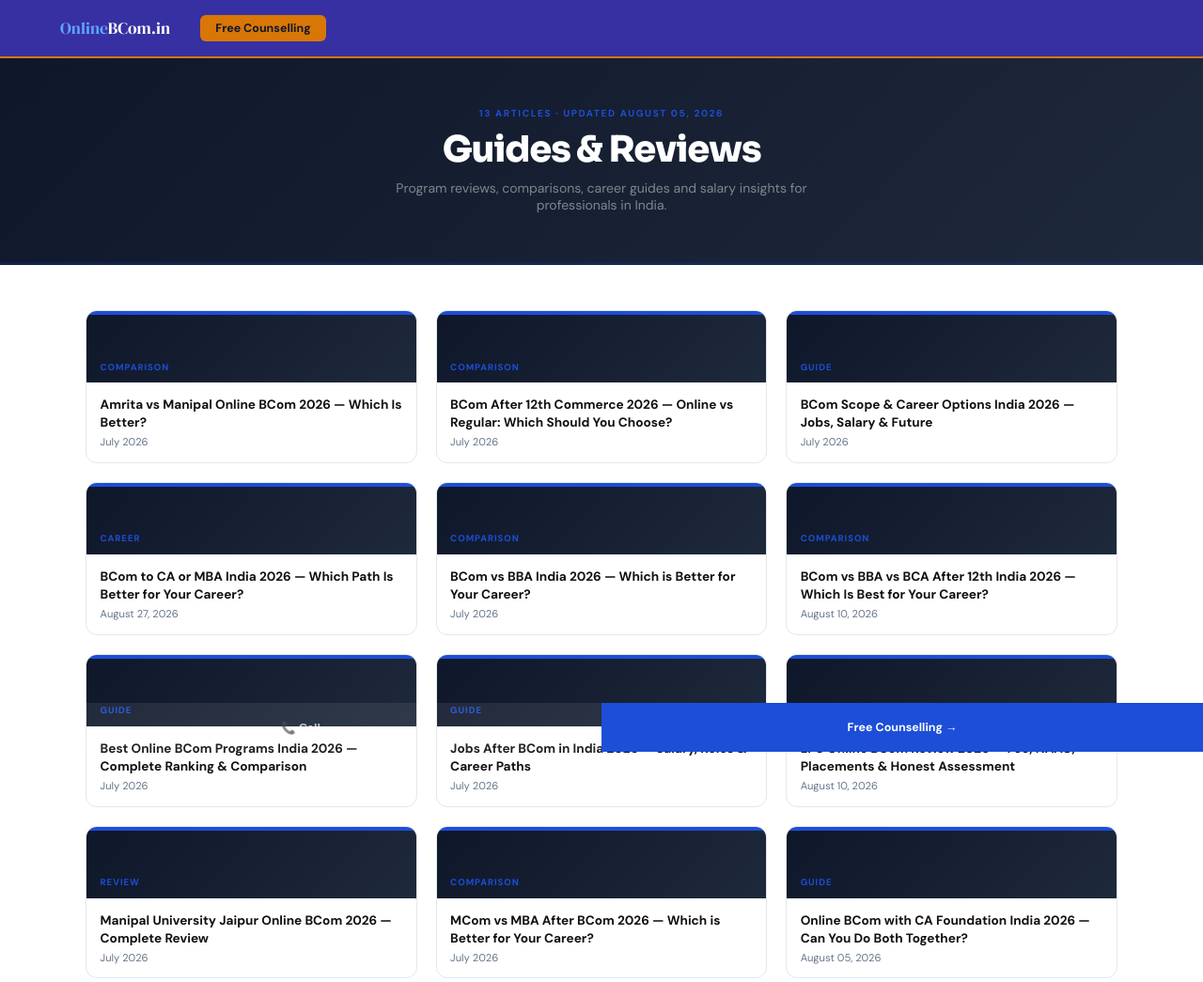
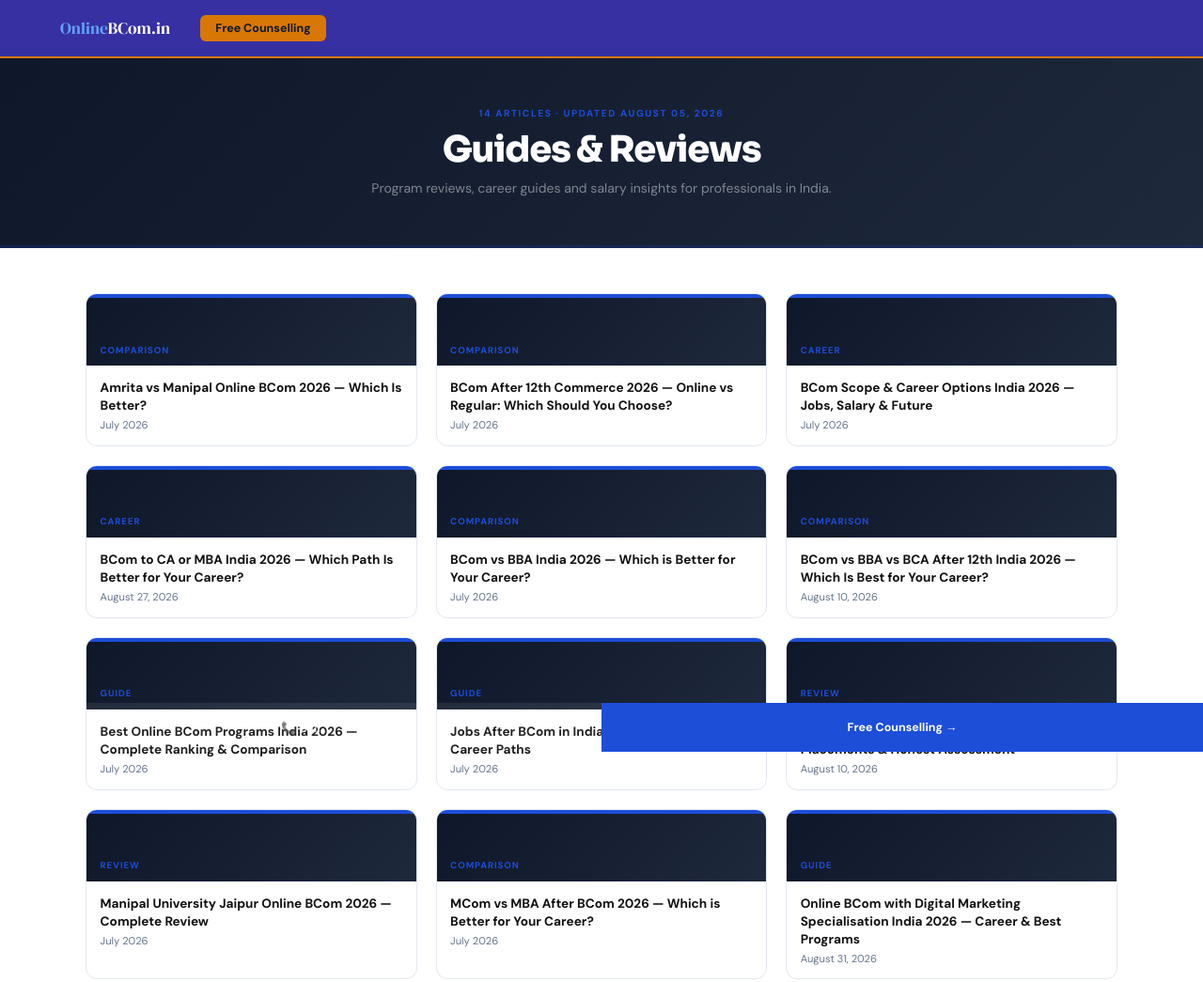
Before and after one commit to durgeshkekare-gif/onlinebcom-in, a website: page blog/index.html in a window 1280 px wide. Shown: the top 1045 px of the page at 94% size. Drawn offline with Linux system fonts and the light colour scheme.

Commit message:
fix: rebuild blog index

```diff
--- a/blog/index.html
+++ b/blog/index.html
@@ -1,7 +1,7 @@
 <!DOCTYPE html><html lang="en"><head>
 <meta charset="UTF-8"><link rel="icon" href="/favicon.ico">
 <meta name="viewport" content="width=device-width,initial-scale=1.0"><meta name="robots" content="index,follow">
-<title>Blog — 13 Guides | onlinebcom.in</title>
+<title>Blog — 14 Guides | onlinebcom.in</title>
 <link rel="canonical" href="https://onlinebcom.in/blog">
 <script async src="https://www.googletagmanager.com/gtag/js?id=G-08Q42FM5V7"></script>
 <script>window.dataLayer=window.dataLayer||[];function gtag(){dataLayer.push(arguments);}gtag('js',new Date());gtag('config','G-08Q42FM5V7');</script>
@@ -9,16 +9,15 @@
 <link href="https://fonts.googleapis.com/css2?family=Sora:wght@400;600;700;800&family=Inter:wght@300;400;500;600;700&display=swap" rel="stylesheet">
 <link rel="stylesheet" href="/assets/style.css?v=11">
 </head><body>
-<nav class="nav"><a href="/" class="nav-logo"><span style='color:#60A5FA'>Online</span>BCom.in</a>
-<a href="/apply.html" class="nav-cta">Free Counselling</a><button class="nav-ham">&#9776;</button></nav>
+<nav class="nav"><a href="/" class="nav-logo"><span style='color:#60A5FA'>Online</span>BCom.in</a><a href="/apply.html" class="nav-cta">Free Counselling</a><button class="nav-ham">&#9776;</button></nav>
 <div style="background:linear-gradient(135deg,#0F172A,#1E293B);padding:52px 4%;text-align:center;border-bottom:3px solid #1D4ED833;">
-  <span style="font-size:.63rem;font-weight:700;letter-spacing:.16em;text-transform:uppercase;color:#1D4ED8;display:block;margin-bottom:.5rem;">13 articles · Updated August 05, 2026</span>
+  <span style="font-size:.63rem;font-weight:700;letter-spacing:.16em;text-transform:uppercase;color:#1D4ED8;display:block;margin-bottom:.5rem;">14 articles · Updated August 05, 2026</span>
   <h1 style="font-family:Sora,sans-serif;font-size:clamp(1.75rem,3.5vw,2.4rem);font-weight:800;color:#fff;letter-spacing:-.03em;margin-bottom:.5rem;">Guides &amp; Reviews</h1>
-  <p style="font-size:.875rem;color:rgba(255,255,255,.45);max-width:520px;margin:.5rem auto 0;">Program reviews, comparisons, career guides and salary insights for professionals in India.</p>
+  <p style="font-size:.875rem;color:rgba(255,255,255,.45);max-width:520px;margin:.5rem auto 0;">Program reviews, career guides and salary insights for professionals in India.</p>
 </div>
 <div class="blog-grid"><a href="/blog/amrita-vs-manipal-bcom-2026" class="blog-card"><div class="blog-card-bar" style="background:#1D4ED8;"></div><div class="blog-card-head"><span class="blog-card-cat" style="color:#1D4ED8;">Comparison</span></div><div class="blog-card-body"><div class="blog-card-title">Amrita vs Manipal Online BCom 2026 — Which Is Better?</div><div class="blog-card-date">July 2026</div></div></a>
 <a href="/blog/bcom-after-12th-commerce-online-vs-regular-2026" class="blog-card"><div class="blog-card-bar" style="background:#1D4ED8;"></div><div class="blog-card-head"><span class="blog-card-cat" style="color:#1D4ED8;">Comparison</span></div><div class="blog-card-body"><div class="blog-card-title">BCom After 12th Commerce 2026 — Online vs Regular: Which Should You Choose?</div><div class="blog-card-date">July 2026</div></div></a>
-<a href="/blog/bcom-scope-career-options-india-2026" class="blog-card"><div class="blog-card-bar" style="background:#1D4ED8;"></div><div class="blog-card-head"><span class="blog-card-cat" style="color:#1D4ED8;">Guide</span></div><div class="blog-card-body"><div class="blog-card-title">BCom Scope & Career Options India 2026 — Jobs, Salary & Future</div><div class="blog-card-date">July 2026</div></div></a>
+<a href="/blog/bcom-scope-career-options-india-2026" class="blog-card"><div class="blog-card-bar" style="background:#1D4ED8;"></div><div class="blog-card-head"><span class="blog-card-cat" style="color:#1D4ED8;">Career</span></div><div class="blog-card-body"><div class="blog-card-title">BCom Scope & Career Options India 2026 — Jobs, Salary & Future</div><div class="blog-card-date">July 2026</div></div></a>
 <a href="/blog/bcom-to-ca-mba-career-path-india-2026" class="blog-card"><div class="blog-card-bar" style="background:#1D4ED8;"></div><div class="blog-card-head"><span class="blog-card-cat" style="color:#1D4ED8;">Career</span></div><div class="blog-card-body"><div class="blog-card-title">BCom to CA or MBA India 2026 — Which Path Is Better for Your Career?</div><div class="blog-card-date">August 27, 2026</div></div></a>
 <a href="/blog/bcom-vs-bba-india-2026-which-is-better" class="blog-card"><div class="blog-card-bar" style="background:#1D4ED8;"></div><div class="blog-card-head"><span class="blog-card-cat" style="color:#1D4ED8;">Comparison</span></div><div class="blog-card-body"><div class="blog-card-title">BCom vs BBA India 2026 — Which is Better for Your Career?</div><div class="blog-card-date">July 2026</div></div></a>
 <a href="/blog/bcom-vs-bba-vs-bca-which-is-better-after-12th-2026" class="blog-card"><div class="blog-card-bar" style="background:#1D4ED8;"></div><div class="blog-card-head"><span class="blog-card-cat" style="color:#1D4ED8;">Comparison</span></div><div class="blog-card-body"><div class="blog-card-title">BCom vs BBA vs BCA After 12th India 2026 — Which Is Best for Your Career?</div><div class="blog-card-date">August 10, 2026</div></div></a>
@@ -27,6 +26,7 @@
 <a href="/blog/lpu-online-bcom-review-2026" class="blog-card"><div class="blog-card-bar" style="background:#1D4ED8;"></div><div class="blog-card-head"><span class="blog-card-cat" style="color:#1D4ED8;">Review</span></div><div class="blog-card-body"><div class="blog-card-title">LPU Online BCom Review 2026 — Fee, NAAC, Placements & Honest Assessment</div><div class="blog-card-date">August 10, 2026</div></div></a>
 <a href="/blog/manipal-muj-online-bcom-review-2026" class="blog-card"><div class="blog-card-bar" style="background:#1D4ED8;"></div><div class="blog-card-head"><span class="blog-card-cat" style="color:#1D4ED8;">Review</span></div><div class="blog-card-body"><div class="blog-card-title">Manipal University Jaipur Online BCom 2026 — Complete Review</div><div class="blog-card-date">July 2026</div></div></a>
 <a href="/blog/mcom-vs-mba-after-bcom-which-is-better-2026" class="blog-card"><div class="blog-card-bar" style="background:#1D4ED8;"></div><div class="blog-card-head"><span class="blog-card-cat" style="color:#1D4ED8;">Comparison</span></div><div class="blog-card-body"><div class="blog-card-title">MCom vs MBA After BCom 2026 — Which is Better for Your Career?</div><div class="blog-card-date">July 2026</div></div></a>
+<a href="/blog/online-bcom-digital-marketing-specialization-india-2026" class="blog-card"><div class="blog-card-bar" style="background:#1D4ED8;"></div><div class="blog-card-head"><span class="blog-card-cat" style="color:#1D4ED8;">Guide</span></div><div class="blog-card-body"><div class="blog-card-title">Online BCom with Digital Marketing Specialisation India 2026 — Career & Best Programs</div><div class="blog-card-date">August 31, 2026</div></div></a>
 <a href="/blog/online-bcom-with-ca-foundation-india-2026" class="blog-card"><div class="blog-card-bar" style="background:#1D4ED8;"></div><div class="blog-card-head"><span class="blog-card-cat" style="color:#1D4ED8;">Guide</span></div><div class="blog-card-body"><div class="blog-card-title">Online BCom with CA Foundation India 2026 — Can You Do Both Together?</div><div class="blog-card-date">August 05, 2026</div></div></a>
 <a href="/blog/symbiosis-online-bcom-review-2026" class="blog-card"><div class="blog-card-bar" style="background:#1D4ED8;"></div><div class="blog-card-head"><span class="blog-card-cat" style="color:#1D4ED8;">Review</span></div><div class="blog-card-body"><div class="blog-card-title">Symbiosis Online BCom Review 2026 — Fee, Curriculum & Career Scope</div><div class="blog-card-date">August 05, 2026</div></div></a></div>
 <footer style="background:#0F172A;padding:1.5rem 4%;margin-top:3rem;text-align:center;">
```
